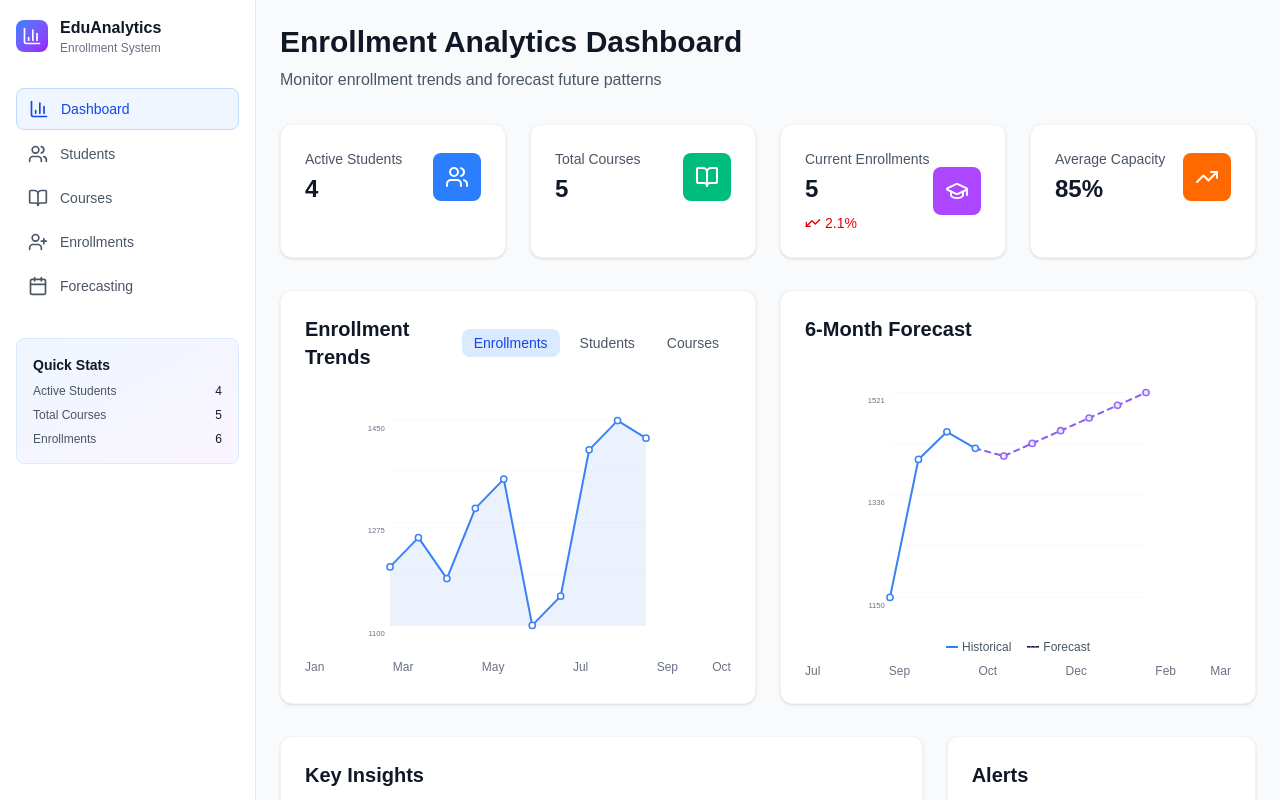
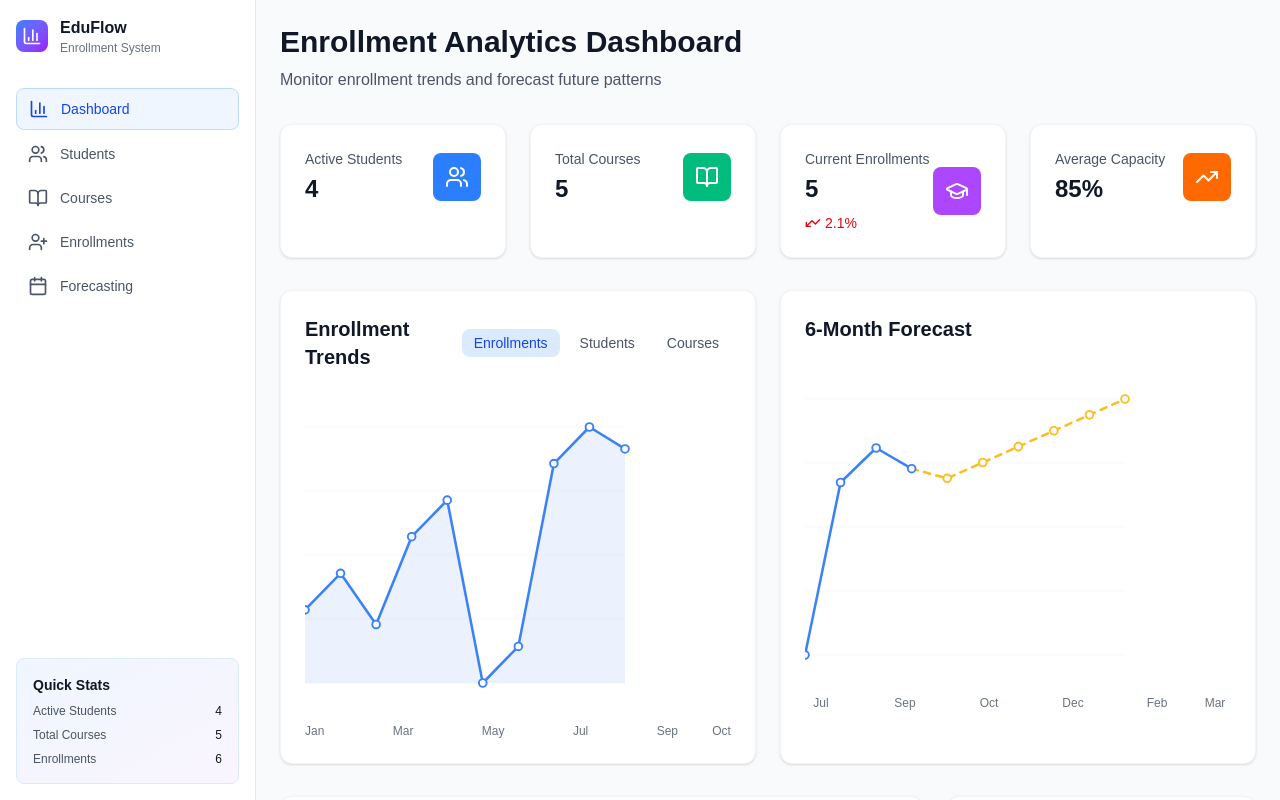
Before and after one commit to Chroanaa/enroll, a Next.js app: page / in a window 1280 px wide. Built offline with nearby package versions, Linux system fonts and the light colour scheme.

Commit message:
Changed:title and fixed some responsiveness

```diff
--- a/app/components/EnrollmentChart.tsx
+++ b/app/components/EnrollmentChart.tsx
@@ -53,8 +53,12 @@ const EnrollmentChart: React.FC<EnrollmentChartProps> = ({ data, metric }) => {
   const areaPath = `${pathData} L 100 90 L 0 90 Z`;
 
   return (
-    <div className='relative'>
-      <svg viewBox='0 0 100 100' className='w-full h-64'>
+    <div className='relative w-full max-w-full overflow-x-auto'>
+      <svg
+        viewBox='0 0 100 100'
+        className='w-full h-48 sm:h-56 md:h-64 lg:h-72 xl:h-80'
+        preserveAspectRatio='xMinYMin meet'
+      >
         {/* Grid lines */}
         {[0, 25, 50, 75, 100].map((y) => (
           <line
--- a/app/components/ForecastChart.tsx
+++ b/app/components/ForecastChart.tsx
@@ -11,6 +11,7 @@ const ForecastChart: React.FC<ForecastChartProps> = ({
   historicalData,
   forecastData,
 }) => {
+  // Prepare data for chart
   const recentHistorical = historicalData.slice(-4);
   const allData = [
     ...recentHistorical.map((h) => ({
@@ -32,7 +33,7 @@ const ForecastChart: React.FC<ForecastChartProps> = ({
 
   const points = allData.map((item, index) => {
     const x = (index / (allData.length - 1)) * 100;
-    const y = 100 - ((item.value - minValue) / range) * 80 - 10;
+    const y = 100 - ((item.value - minValue) / (range || 1)) * 80 - 10;
     return { x, y, ...item };
   });
 
@@ -53,8 +54,12 @@ const ForecastChart: React.FC<ForecastChartProps> = ({
   }, "");
 
   return (
-    <div className='relative'>
-      <svg viewBox='0 0 100 100' className='w-full h-64'>
+    <div className='relative w-full max-w-full overflow-x-auto'>
+      <svg
+        viewBox='0 0 100 100'
+        className='w-full h-48 sm:h-56 md:h-64 lg:h-72 xl:h-80'
+        preserveAspectRatio='xMinYMin meet'
+      >
         {[0, 25, 50, 75, 100].map((y) => (
           <line
             key={y}
@@ -67,66 +72,45 @@ const ForecastChart: React.FC<ForecastChartProps> = ({
           />
         ))}
 
+        {/* Historical Line */}
         <path
           d={historicalPath}
           fill='none'
-          stroke='#3b82f6'
+          stroke='rgb(59, 130, 246)'
           strokeWidth='0.8'
           strokeLinecap='round'
           strokeLinejoin='round'
         />
 
+        {/* Forecast Line */}
         <path
           d={forecastPath}
           fill='none'
-          stroke='#8b5cf6'
+          stroke='rgb(251, 191, 36)'
           strokeWidth='0.8'
           strokeDasharray='2,2'
           strokeLinecap='round'
           strokeLinejoin='round'
         />
 
-        {historicalPoints.map((point, index) => (
+        {/* Data points */}
+        {points.map((point, index) => (
+          <g key={index}>
             <circle
-            key={`historical-${index}`}
               cx={point.x}
               cy={point.y}
               r='1.2'
               fill='white'
-            stroke='#3b82f6'
+              stroke={
+                point.type === "historical"
+                  ? "rgb(59, 130, 246)"
+                  : "rgb(251, 191, 36)"
+              }
               strokeWidth='0.6'
-          />
-        ))}
-
-        {forecastPoints.map((point, index) => (
-          <circle
-            key={`forecast-${index}`}
-            cx={point.x}
-            cy={point.y}
-            r='1.2'
-            fill='white'
-            stroke='#8b5cf6'
-            strokeWidth='0.6'
-            opacity={point.confidence ? point.confidence / 100 : 1}
-          />
-        ))}
-
-        {forecastPoints.map((point, index) => {
-          if (!point.confidence) return null;
-          const confidenceRange = ((100 - point.confidence) / 100) * 10;
-          return (
-            <g key={`confidence-${index}`}>
-              <ellipse
-                cx={point.x}
-                cy={point.y}
-                rx='2'
-                ry={confidenceRange}
-                fill='#8b5cf6'
-                opacity='0.1'
+              className='hover:r-2 transition-all cursor-pointer'
             />
           </g>
-          );
-        })}
+        ))}
 
         {/* Y-axis labels */}
         <text x='-2' y='14' fontSize='3' fill='#6b7280' textAnchor='end'>
@@ -140,26 +124,12 @@ const ForecastChart: React.FC<ForecastChartProps> = ({
         </text>
       </svg>
 
-      <div className='flex justify-center gap-4 mt-4 text-xs'>
-        <div className='flex items-center gap-1'>
-          <div className='w-3 h-0.5 bg-blue-500'></div>
-          <span className='text-gray-600'>Historical</span>
-        </div>
-        <div className='flex items-center gap-1'>
-          <div
-            className='w-3 h-0.5 bg-purple-500'
-            style={{ borderTop: "1px dashed" }}
-          ></div>
-          <span className='text-gray-600'>Forecast</span>
-        </div>
-      </div>
-
       {/* X-axis labels */}
-      <div className='flex justify-between mt-2 text-xs text-gray-500'>
+      <div className='flex flex-wrap justify-between mt-2 text-xs text-gray-500 w-full'>
         {allData.map((item, index) => {
           if (index % 2 === 0 || index === allData.length - 1) {
             return (
-              <span key={item.date} className='text-center'>
+              <span key={item.date} className='text-center min-w-[32px]'>
                 {new Date(item.date + "-01").toLocaleDateString("en-US", {
                   month: "short",
                 })}
--- a/app/components/ForecastingAnalytics.tsx
+++ b/app/components/ForecastingAnalytics.tsx
@@ -220,8 +220,8 @@ const ForecastingAnalytics: React.FC = () => {
   );
 
   return (
-    <div className='p-6 bg-gray-50 min-h-screen'>
-      <div className='max-w-7xl mx-auto'>
+    <div className='p-4 sm:p-6 bg-gray-50 min-h-screen'>
+      <div className='max-w-7xl mx-auto w-full'>
         <div className='mb-8'>
           <div className='flex items-center justify-between'>
             <div>
@@ -249,7 +249,7 @@ const ForecastingAnalytics: React.FC = () => {
           <h2 className='text-lg font-semibold text-gray-900 mb-4'>
             Forecast Parameters
           </h2>
-          <div className='grid grid-cols-1 md:grid-cols-3 gap-6'>
+          <div className='grid grid-cols-1 sm:grid-cols-2 md:grid-cols-3 gap-6'>
             <div>
               <label className='block text-sm font-medium text-gray-700 mb-2'>
                 Forecast Periods (Months)
--- a/app/components/Navigation.tsx
+++ b/app/components/Navigation.tsx
@@ -20,41 +20,42 @@ const Navigation: React.FC<NavigationProps> = ({
   ];
 
   return (
-    <nav className='bg-white border-r border-gray-200 w-64 min-h-screen p-4'>
-      <div className='mb-8'>
-        <div className='flex items-center gap-3'>
-          <div className='w-8 h-8 bg-gradient-to-br from-blue-500 to-purple-600 rounded-lg flex items-center justify-center'>
-            <BarChart3 className='w-5 h-5 text-white' />
-          </div>
-          <div>
-            <h1 className='font-bold text-gray-900'>EduAnalytics</h1>
-            <p className='text-xs text-gray-500'>Enrollment System</p>
-          </div>
+    <nav className='bg-white border-r border-gray-200 w-16 md:w-64 min-h-screen p-2 md:p-4 flex flex-col'>
+      {/* Logo / Branding */}
+      <div className='mb-8 flex items-center justify-center md:justify-start gap-0 md:gap-3'>
+        <div className='w-8 h-8 bg-gradient-to-br from-blue-500 to-purple-600 rounded-lg flex items-center justify-center'>
+          <BarChart3 className='w-5 h-5 text-white' />
+        </div>
+        <div className='hidden md:block'>
+          <h1 className='font-bold text-gray-900'>EduFlow</h1>
+          <p className='text-xs text-gray-500'>Enrollment System</p>
         </div>
       </div>
 
-      <ul className='space-y-1'>
+      {/* Nav Items */}
+      <ul className='space-y-1 flex-1'>
         {navItems.map((item) => {
           const Icon = item.icon;
           return (
             <li key={item.id}>
               <button
                 onClick={() => onViewChange(item.id)}
-                className={`w-full flex items-center gap-3 px-3 py-2.5 rounded-lg text-sm font-medium transition-all duration-200 ${
+                className={`w-full flex items-center justify-center md:justify-start gap-0 md:gap-3 px-3 py-2.5 rounded-lg text-sm font-medium transition-all duration-200 ${
                   currentView === item.id
                     ? "bg-blue-50 text-blue-700 border border-blue-200"
                     : "text-gray-600 hover:bg-gray-50 hover:text-gray-900"
                 }`}
               >
                 <Icon className='w-5 h-5' />
-                {item.label}
+                <span className='hidden md:inline'>{item.label}</span>
               </button>
             </li>
           );
         })}
       </ul>
 
-      <div className='mt-8 p-4 bg-gradient-to-br from-blue-50 to-purple-50 rounded-lg border border-blue-100'>
+      {/* Quick Stats */}
+      <div className='hidden md:block mt-8 p-4 bg-gradient-to-br from-blue-50 to-purple-50 rounded-lg border border-blue-100'>
         <h3 className='font-semibold text-gray-900 text-sm mb-2'>
           Quick Stats
         </h3>
--- a/app/components/StudentManagement.tsx
+++ b/app/components/StudentManagement.tsx
@@ -259,9 +259,8 @@ const StudentManagement: React.FC = () => {
   };
 
   return (
-    <div className='p-6 bg-gray-50 min-h-screen'>
-      <div className='max-w-6xl mx-auto'>
-        {/* Header */}
+    <div className='p-4 sm:p-6 bg-gray-50 min-h-screen'>
+      <div className='max-w-6xl mx-auto w-full'>
         <div className='mb-6'>
           <h1 className='text-2xl font-bold text-gray-900 mb-2'>
             Student Management
@@ -271,10 +270,9 @@ const StudentManagement: React.FC = () => {
           </p>
         </div>
 
-        {/* Controls */}
         <div className='bg-white rounded-lg shadow-sm border border-gray-100 p-4 mb-6'>
-          <div className='flex flex-col lg:flex-row gap-4'>
-            <div className='flex-1'>
+          <div className='flex flex-col md:flex-row gap-4'>
+            <div className='flex-1 min-w-0'>
               <div className='relative'>
                 <Search className='absolute left-3 top-1/2 transform -translate-y-1/2 text-gray-400 w-5 h-5' />
                 <input
@@ -312,8 +310,8 @@ const StudentManagement: React.FC = () => {
 
         {/* Students Table */}
         <div className='bg-white rounded-lg shadow-sm border border-gray-100 overflow-hidden'>
-          <div className='overflow-x-auto'>
-            <table className='w-full'>
+          <div className='overflow-x-auto w-full'>
+            <table className='w-full min-w-[600px]'>
               <thead className='bg-gray-50'>
                 <tr>
                   <th className='px-6 py-3 text-left text-xs font-medium text-gray-500 uppercase tracking-wider'>
```
Also changed, not shown: app/components/CourseManagement.tsx (+6 -6 lines), app/components/Dashboard.tsx (+5 -5 lines), app/components/EnrollmentManagement.tsx (+5 -5 lines). Lines whose indentation alone changed are shown as unchanged.
